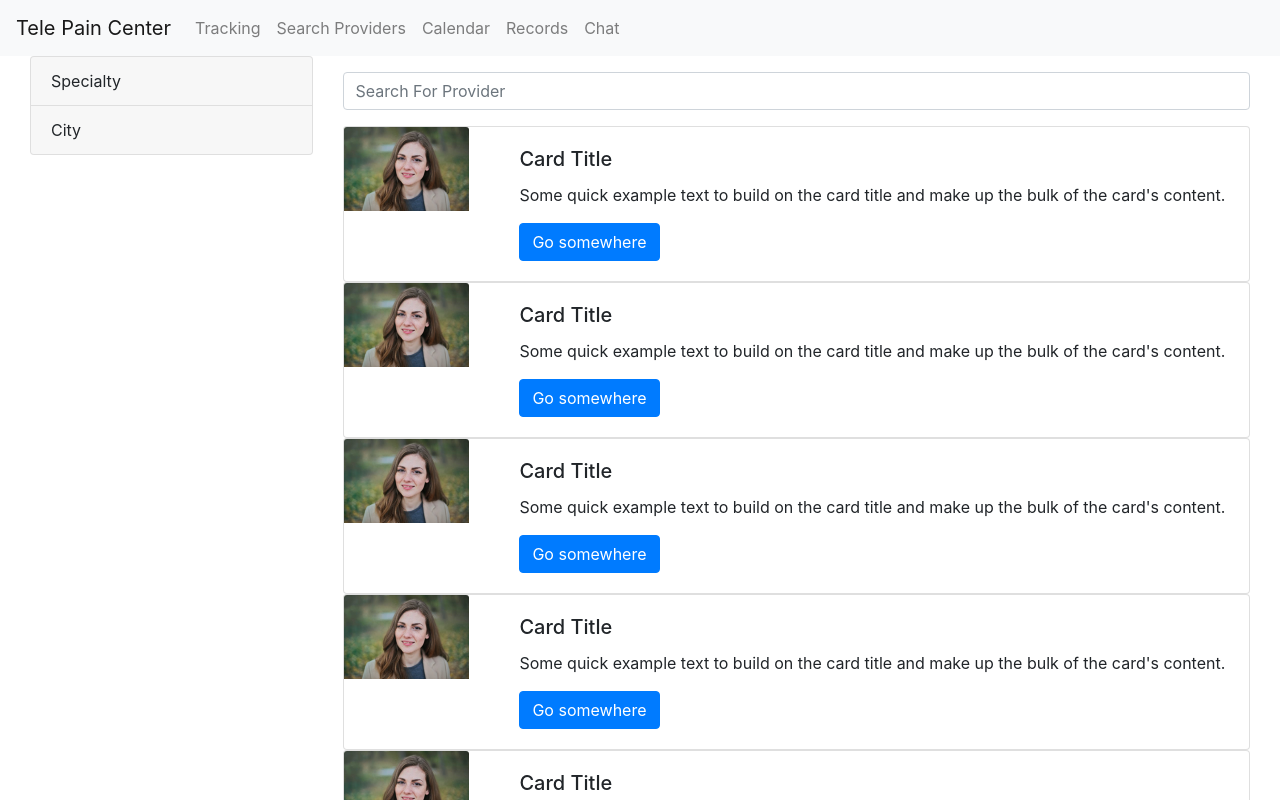
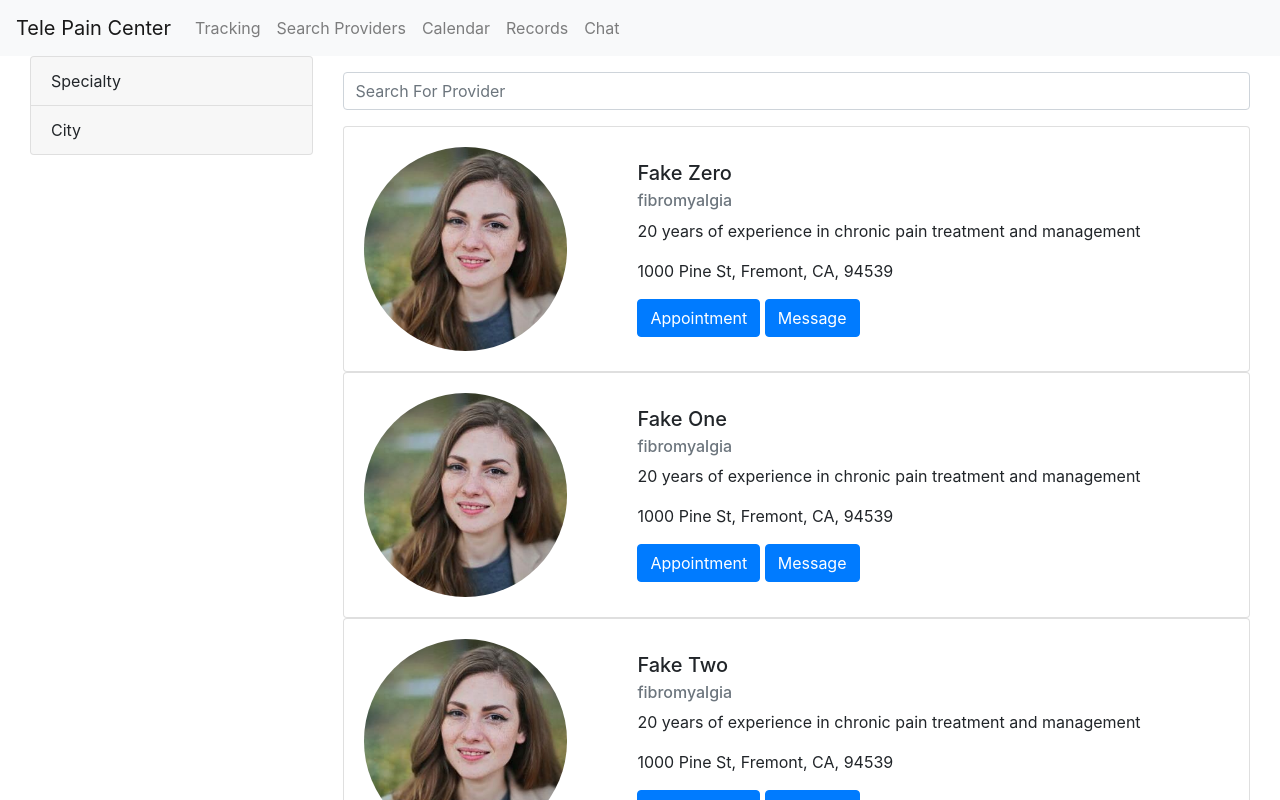
Before and after one commit to qyangaa/tele_pain_center, a React (Create React App) app: page /search in a window 1280 px wide. Shown: the top 800 px of the page. Built offline with nearby package versions, Linux system fonts and the light colour scheme.

Commit message:
made image window reactive

```diff
--- a/src/components/common/cardDeck.jsx
+++ b/src/components/common/cardDeck.jsx
@@ -1,7 +1,7 @@
 import React, { Component } from "react";
 import CardItem from "./cardItem";
-const CardDeck = (items) => {
-  return <div>{items.map((item) => CardItem(item))};</div>;
+const CardDeck = (items, smallWindow) => {
+  return <div>{items.map((item) => CardItem(item, smallWindow))};</div>;
 };
 
 export default CardDeck;
--- a/src/components/common/cardItem.jsx
+++ b/src/components/common/cardItem.jsx
@@ -1,25 +1,46 @@
 import React from "react";
 import Card from "react-bootstrap/Card";
 import Button from "react-bootstrap/Button";
+import Image from "react-bootstrap/Image";
+import Col from "react-bootstrap/Col";
+import Row from "react-bootstrap/Row";
 
-const CardItem = (item) => {
+const CardItem = (item, smallWindow) => {
   return (
-    <Card>
-      <div className="row">
-        <div className="col-2">
-          <Card.Img variant="top" src={item.photo} />
-        </div>
-        <div className="col">
+    <Card key={item._id}>
+      <Row className="align-items-center">
+        {!smallWindow && (
+          <Col
+            xs={0}
+            md={3}
+            lg={3}
+            className="align-items-center"
+            style={{ margin: 20 }}
+          >
+            <div>
+              <Image
+                src={item.photo}
+                roundedCircle
+                fluid="true"
+                className="m-auto"
+                style={{ alignSelf: "center" }}
+              />
+            </div>
+          </Col>
+        )}
+        <Col>
           <Card.Body>
-            <Card.Title>Card Title</Card.Title>
-            <Card.Text>
-              Some quick example text to build on the card title and make up the
-              bulk of the card's content.
-            </Card.Text>
-            <Button variant="primary">Go somewhere</Button>
+            <Card.Title>{item.name}</Card.Title>
+            <Card.Subtitle className="mb-2 text-muted">
+              {item.specialty}
+            </Card.Subtitle>
+            <Card.Text>{item.description}</Card.Text>
+            <Card.Text>{`${item.address}, ${item.city}, ${item.state}, ${item.zip}`}</Card.Text>
+            <Button variant="primary">Appointment</Button>{" "}
+            <Button variant="primary">Message</Button>
           </Card.Body>
-        </div>
-      </div>
+        </Col>
+      </Row>
     </Card>
   );
 };
--- a/src/components/pages/providers.jsx
+++ b/src/components/pages/providers.jsx
@@ -14,7 +14,7 @@ class Providers extends Component {
   };
 
   updateDimensions() {
-    if (window.innerWidth < 1000) {
+    if (window.innerWidth < 800) {
       this.setState({ smallWindow: true });
     } else {
       this.setState({ smallWindow: false });
@@ -40,7 +40,7 @@ class Providers extends Component {
             <div className={"col-3"}>{CollapsibleList(filters, "options")}</div>
             <div className="col">
               <SearchBox />
-              {CardDeck(providers)}
+              {CardDeck(providers, smallWindow)}
             </div>
           </div>
         )}
@@ -48,7 +48,7 @@ class Providers extends Component {
           <div>
             {CollapsibleList(filters, "options")}
             <SearchBox />
-            {CardDeck(providers)}
+            {CardDeck(providers, smallWindow)}
           </div>
         )}
       </div>
--- a/src/utils/backup.jsx
+++ b/src/utils/backup.jsx
@@ -6,8 +6,8 @@
     alt="doctor photo"
   />
   <div className="card-body">
-  <h5 className="card-title">{item.name}</h5>
-  <h6 className="card-subtitle mb-2 text-muted">{item.specialty}</h6>
+    <h5 className="card-title"></h5>
+    <h6 className="card-subtitle mb-2 text-muted">}</h6>
     <p className="card-text">{item.description}</p>
     <p>
       Address: <br />
@@ -26,4 +26,4 @@
       Appointment
     </a>
   </div>
-</div>
+</div>;
```
Also changed, not shown: src/services/data/pictures/exampleImg.jpeg, 1 other file (tests, documents, lock files or other folders). Lines whose indentation alone changed are shown as unchanged.
